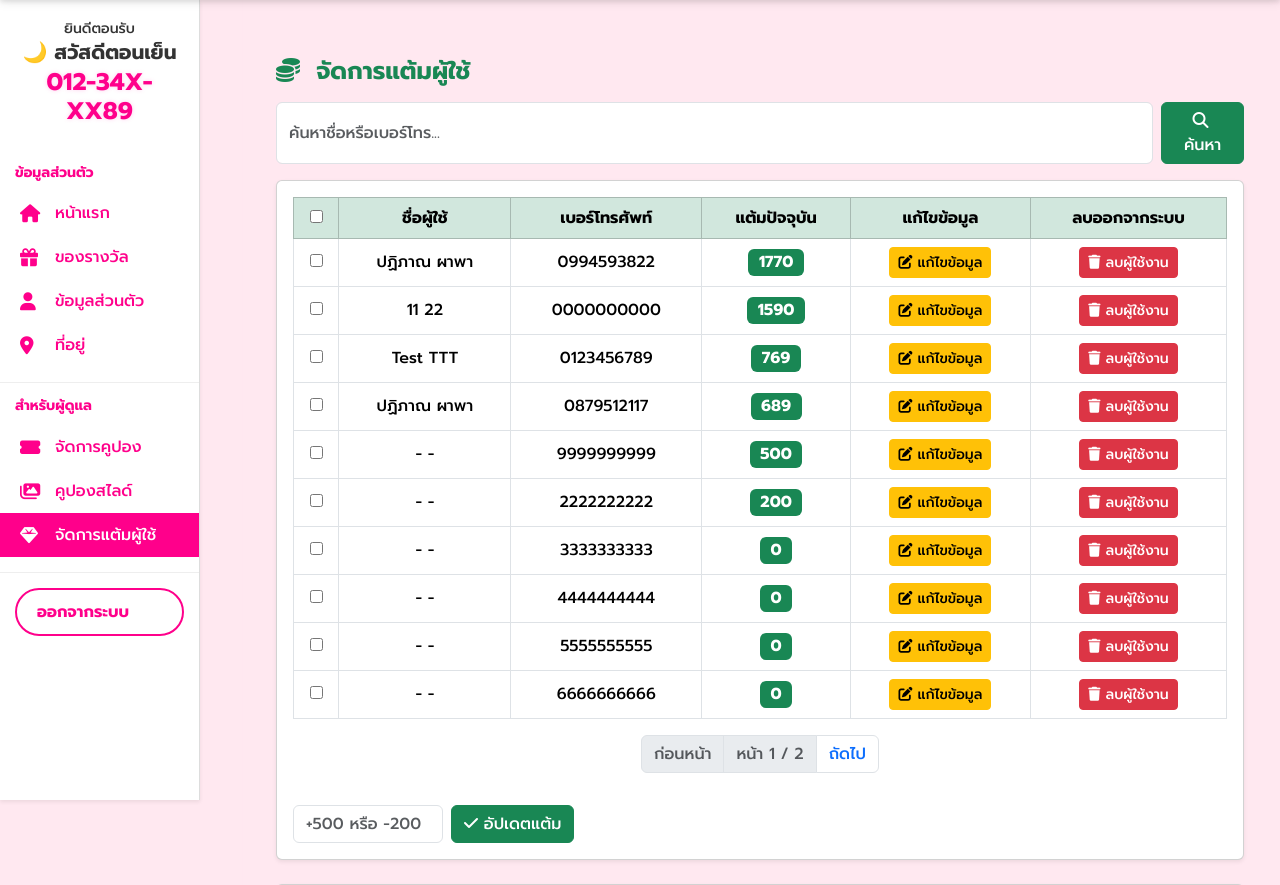
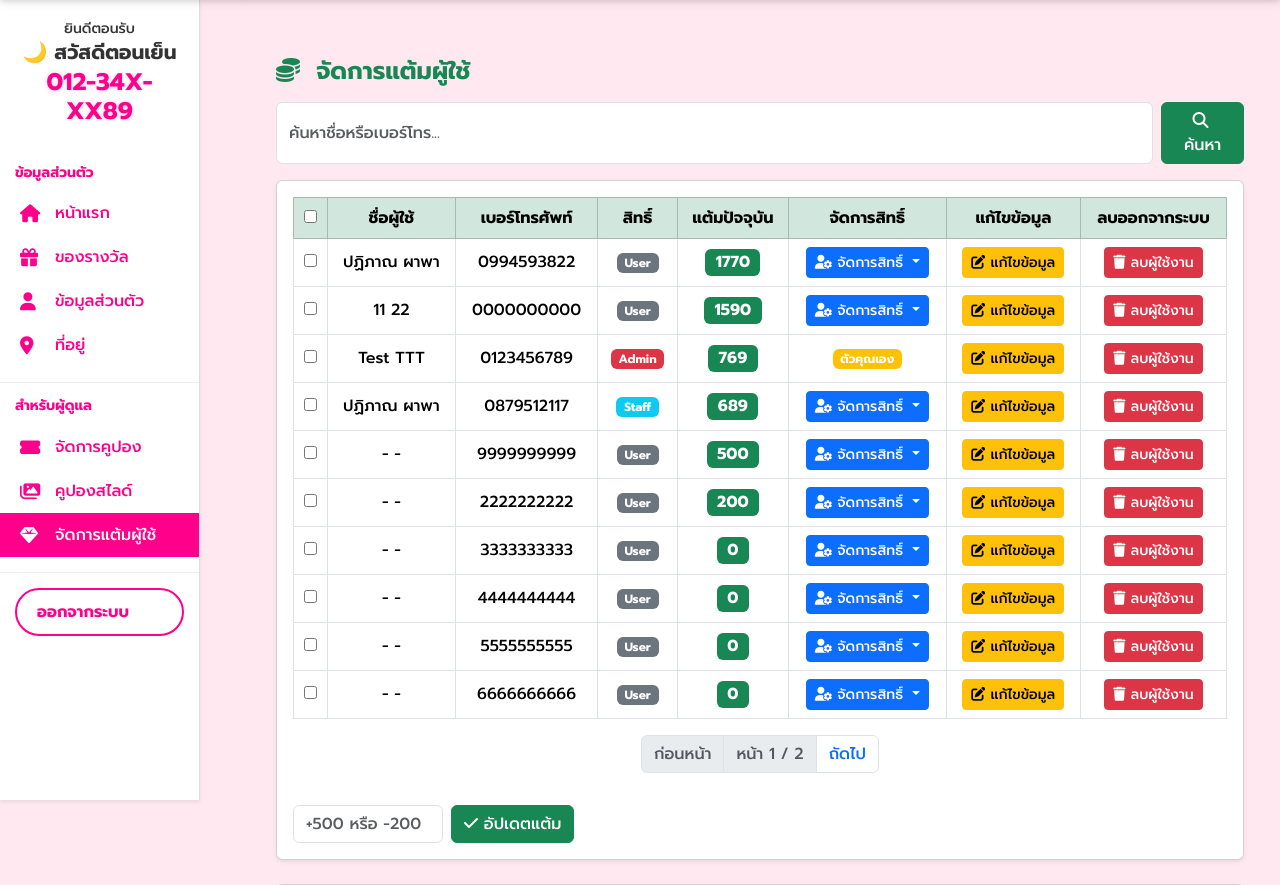
Before and after one commit to gamegreanai/shopKME, a Django app: page /account/staff/points/ in a window 1280 px wide. Shown: the part 95-980 px from the top of the page. Run offline with Django 5.2, Linux system fonts and the light colour scheme; a user stored in the database is signed in; data comes from the database, SQL or seed files in the repository; some libraries are stand-ins or nearby versions.

Commit message:
Add secure admin creation and user role management features

```diff
--- a/account/urls.py
+++ b/account/urls.py
@@ -25,6 +25,7 @@ urlpatterns = [
     path('partner/<int:partner_id>/coupons/', views.partner_coupons_api, name='partner_coupons_api'),
     path('staff/edit/<int:user_id>/', views.edit_user, name='edit_user'),
     path('staff/delete/<int:user_id>/', views.delete_user, name='delete_user'),
+    path('staff/toggle-role/<int:user_id>/', views.toggle_user_role, name='toggle_user_role'),
     path('coupon/', view_coupon.coupon_staff_view, name='coupon_staff'),
     path('coupon/slide/', views.coupon_slide_view, name='coupon_slide'),
 
--- a/account/views.py
+++ b/account/views.py
@@ -345,6 +345,44 @@ def delete_user(request, user_id):
         messages.success(request, f"ลบผู้ใช้ {user.first_name} {user.last_name} สำเร็จ ✅")
     except Exception as e:
         messages.error(request, f"เกิดข้อผิดพลาดในการลบผู้ใช้: {str(e)}")
+
+    return redirect('account:staff_manage_points')
+
+@staff_member_required
+def toggle_user_role(request, user_id):
+    """เปลี่ยนสิทธิ์ผู้ใช้เป็น staff/admin หรือ user ปกติ"""
+    if request.method != 'POST':
+        return JsonResponse({'status': 'error', 'message': 'Invalid request method'})
+
+    user = get_object_or_404(User, id=user_id)
+
+    # ป้องกันไม่ให้แก้ไขตัวเอง
+    if user.id == request.user.id:
+        messages.warning(request, "⚠️ ไม่สามารถแก้ไขสิทธิ์ของตัวเองได้")
+        return redirect('account:staff_manage_points')
+
+    action = request.POST.get('action')  # 'make_staff', 'make_admin', 'remove_staff'
+
+    try:
+        if action == 'make_staff':
+            user.is_staff = True
+            user.is_superuser = False
+            user.save()
+            messages.success(request, f"✅ เปลี่ยน {user.phone} เป็น Staff สำเร็จ")
+        elif action == 'make_admin':
+            user.is_staff = True
+            user.is_superuser = True
+            user.save()
+            messages.success(request, f"✅ เปลี่ยน {user.phone} เป็น Admin สำเร็จ")
+        elif action == 'remove_staff':
+            user.is_staff = False
+            user.is_superuser = False
+            user.save()
+            messages.success(request, f"✅ เปลี่ยน {user.phone} เป็น User ปกติสำเร็จ")
+        else:
+            messages.error(request, "❌ คำสั่งไม่ถูกต้อง")
+    except Exception as e:
+        messages.error(request, f"เกิดข้อผิดพลาด: {str(e)}")
 
     return redirect('account:staff_manage_points')
 
--- a/templates/staff/staff_manage_points.html
+++ b/templates/staff/staff_manage_points.html
@@ -24,7 +24,9 @@
               <th><input type="checkbox" id="select-all"></th>
               <th>ชื่อผู้ใช้</th>
               <th>เบอร์โทรศัพท์</th>
+              <th>สิทธิ์</th>
               <th>แต้มปัจจุบัน</th>
+              <th>จัดการสิทธิ์</th>
               <th>แก้ไขข้อมูล</th>
               <th>ลบออกจากระบบ</th>
             </tr>
@@ -35,7 +37,56 @@
               <td><input type="checkbox" name="selected_users" value="{{ p.user.id }}"></td>
               <td>{{ p.user.first_name|default:"-" }} {{ p.user.last_name|default:"-" }}</td>
               <td>{{ p.user.phone }}</td>
+              <td>
+                {% if p.user.is_superuser %}
+                  <span class="badge bg-danger">Admin</span>
+                {% elif p.user.is_staff %}
+                  <span class="badge bg-info">Staff</span>
+                {% else %}
+                  <span class="badge bg-secondary">User</span>
+                {% endif %}
+              </td>
               <td><span class="badge bg-success fs-6">{{ p.points }}</span></td>
+              <td>
+                {% if p.user.id != request.user.id %}
+                <div class="dropdown">
+                  <button class="btn btn-primary btn-sm dropdown-toggle" type="button" data-bs-toggle="dropdown">
+                    <i class="fa fa-user-cog"></i> จัดการสิทธิ์
+                  </button>
+                  <ul class="dropdown-menu">
+                    <li>
+                      <form method="post" action="{% url 'account:toggle_user_role' p.user.id %}" style="display:inline;">
+                        {% csrf_token %}
+                        <input type="hidden" name="action" value="make_admin">
+                        <button type="submit" class="dropdown-item" onclick="return confirm('ยืนยันการเปลี่ยนเป็น Admin?');">
+                          ตั้งเป็น Admin
+                        </button>
+                      </form>
+                    </li>
+                    <li>
+                      <form method="post" action="{% url 'account:toggle_user_role' p.user.id %}" style="display:inline;">
+                        {% csrf_token %}
+                        <input type="hidden" name="action" value="make_staff">
+                        <button type="submit" class="dropdown-item" onclick="return confirm('ยืนยันการเปลี่ยนเป็น Staff?');">
+                          ตั้งเป็น Staff
+                        </button>
+                      </form>
+                    </li>
+                    <li>
+                      <form method="post" action="{% url 'account:toggle_user_role' p.user.id %}" style="display:inline;">
+                        {% csrf_token %}
+                        <input type="hidden" name="action" value="remove_staff">
+                        <button type="submit" class="dropdown-item" onclick="return confirm('ยืนยันการเปลี่ยนเป็น User ปกติ?');">
+                          เปลี่ยนเป็น User ปกติ
+                        </button>
+                      </form>
+                    </li>
+                  </ul>
+                </div>
+                {% else %}
+                  <span class="badge bg-warning">ตัวคุณเอง</span>
+                {% endif %}
+              </td>
               <td>
                 <a href="{% url 'account:edit_user' p.user.id %}" class="btn btn-warning btn-sm">
                   <i class="fa fa-edit"></i> แก้ไขข้อมูล
@@ -49,7 +100,7 @@
               </td>
             </tr>
             {% empty %}
-            <tr><td colspan="6" class="text-muted">ยังไม่มีข้อมูลผู้ใช้</td></tr>
+            <tr><td colspan="8" class="text-muted">ยังไม่มีข้อมูลผู้ใช้</td></tr>
             {% endfor %}
           </tbody>
         </table>
```
Also changed, not shown: account/management/commands/create_default_superuser.py (+18 -9 lines).
